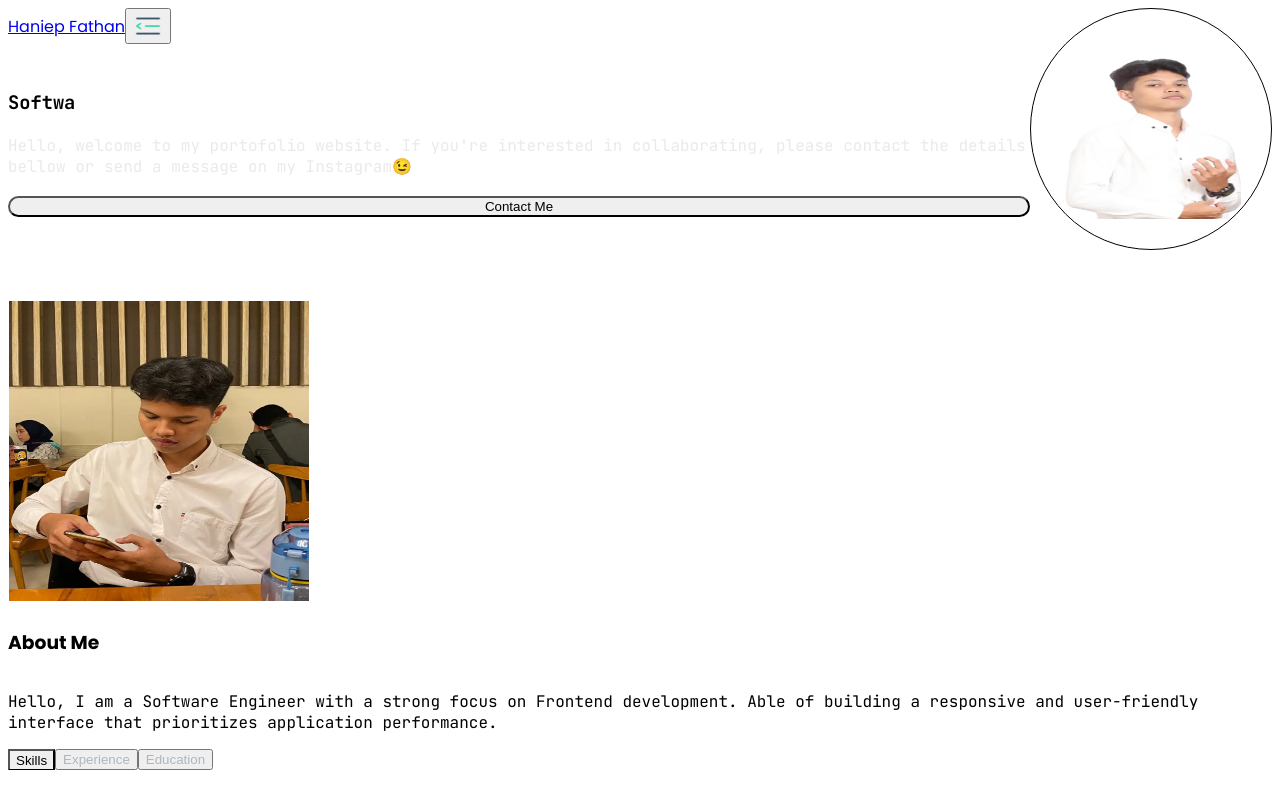
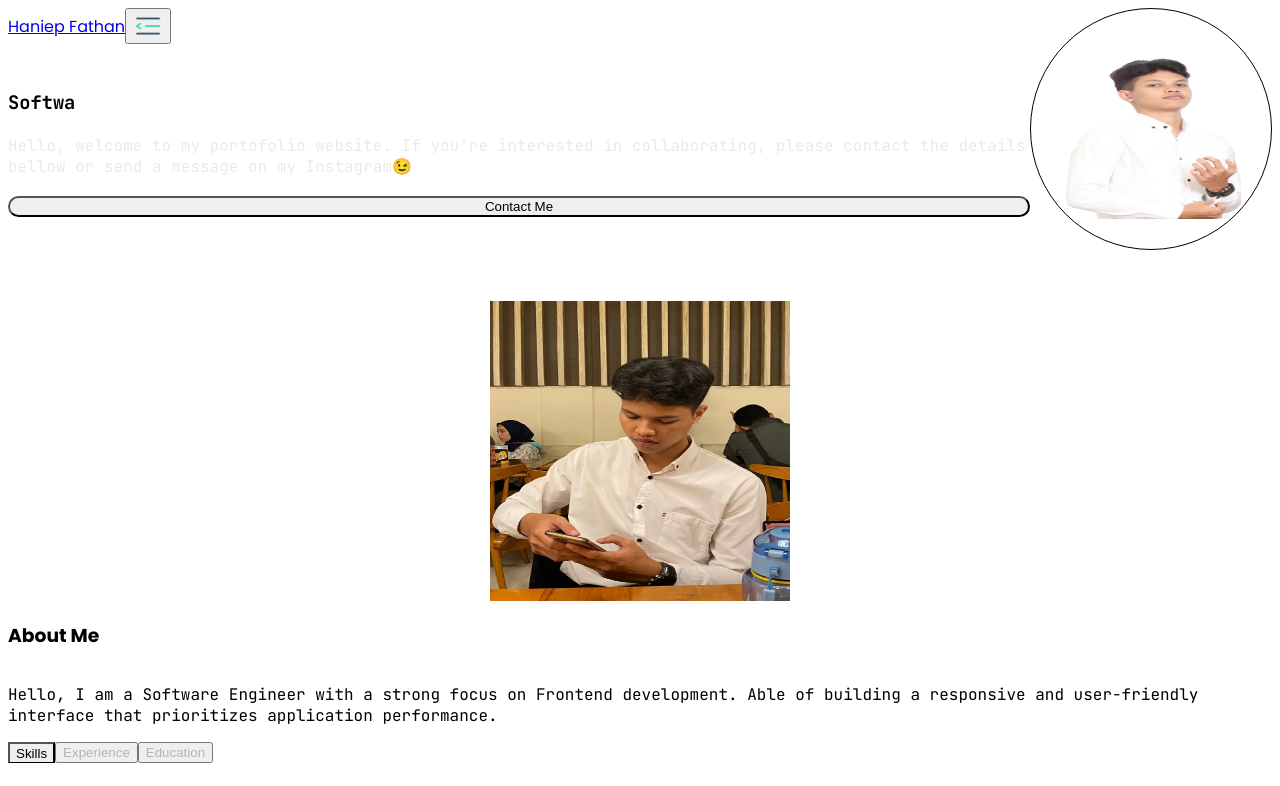
Before and after one commit to HanifFathan10/portofolio-nextjs, a Next.js app: page / in a window 1280 px wide. Shown: the top 786 px of the page. Built offline with nearby package versions, Linux system fonts and the light colour scheme.

Commit message:
refactor: fix typo & centering div img

```diff
--- a/src/components/AboutSection/AboutSection.tsx
+++ b/src/components/AboutSection/AboutSection.tsx
@@ -155,7 +155,9 @@ const AboutSection = ({ id }: { id: string }) => {
               fetchPriority="high"
               className="rounded-lg w-auto h-auto"
             />
-            <h5>SMA BPPI BALEENDAH</h5>
+            <h5 className={`text-base ${jetBrains.className}`}>
+              SMA BPPI BALEENDAH
+            </h5>
           </li>
         </ul>
       ),
@@ -170,10 +172,13 @@ const AboutSection = ({ id }: { id: string }) => {
             <div>
               <h5 className="font-bold my-2">Frontend Developer</h5>
               <p className="text-xs">
-                Internship at <span className="font-bold">Kawan Kerja</span>
+                Internship at{" "}
+                <span className={`text-xs font-bold ${jetBrains.className}`}>
+                  Kawan Kerja
+                </span>
               </p>
-              <p className="text-xs font-extralight">
-                Desember 2023 - March 2024
+              <p className={`text-xs font-extralight ${jetBrains.className}`}>
+                December 2023 - March 2024
               </p>
               <img
                 src="/img/sertifikat-kawankerja.jpg"
@@ -190,16 +195,16 @@ const AboutSection = ({ id }: { id: string }) => {
   ];
   return (
     <section
-      className="md:grid md:grid-cols-2 gap-8 flex flex-col items-start p-8 xl:gap-16 sm:py-16 xl:px-16 justify-center text-white mb-20 sm:mt-20"
+      className="md:grid md:grid-cols-2 gap-8 flex flex-col items-start place-self-center p-8 xl:gap-16 sm:py-16 xl:px-16 justify-center text-white mb-20 sm:mt-20"
       id={id}>
-      <Reveal>
+      <Reveal className="flex items-center justify-center">
         <Image
           src={"/img/about.webp"}
           alt="about"
           width={300}
           height={300}
           fetchPriority="high"
-          className="rounded-lg border border-fuchsia-500 shadow-sky-500 shadow-2xl bg-cover bg-center place-self-center"
+          className="rounded-lg border border-fuchsia-500 shadow-sky-500 shadow-2xl bg-cover bg-center bg-no-repeat"
         />
       </Reveal>
       <Reveal>
--- a/src/components/HeroSection/HeroSection.tsx
+++ b/src/components/HeroSection/HeroSection.tsx
@@ -63,7 +63,7 @@ const HeroSection = () => {
               src="/img/hanif.webp"
               alt="hanif image"
               fetchPriority="high"
-              loading="eager"
+              loading="lazy"
               width={180}
               height={180}
               quality={100}
--- a/src/components/ProjectsSection/ProjectCart.tsx
+++ b/src/components/ProjectsSection/ProjectCart.tsx
@@ -4,6 +4,7 @@ import Link from "next/link";
 import Image from "next/image";
 import { Iproject } from "@/libs/interface";
 import { Reveal } from "../Reveal";
+import { jetBrains } from "@/app/layout";
 
 const ProjectCart = ({
   imgUrl,
--- a/src/components/Reveal.tsx
+++ b/src/components/Reveal.tsx
@@ -12,7 +12,7 @@ export const Reveal = ({ children, className }: Ireveal) => {
     IsInView && mainControls.start("visible");
   }, [IsInView]);
   return (
-    <main ref={ref}>
+    <main ref={ref} className="w-full">
       <motion.div
         className={className}
         variants={{
```
